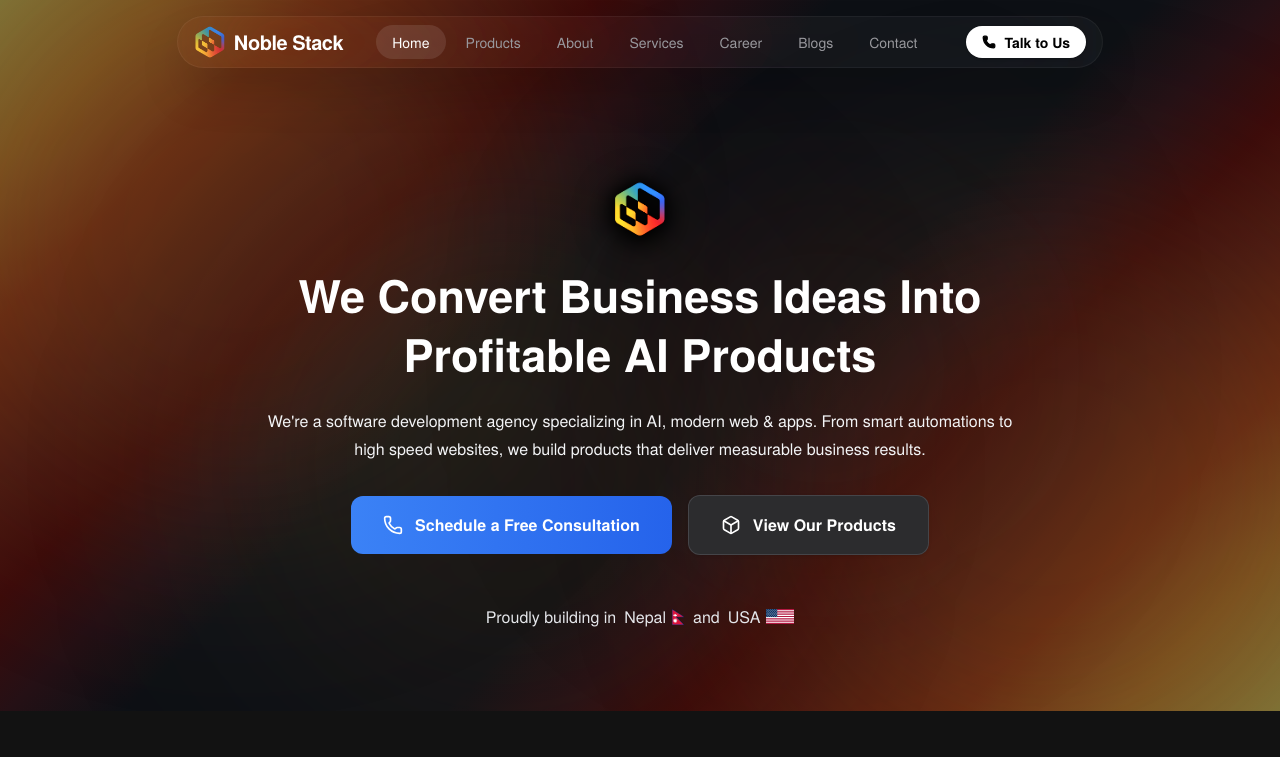
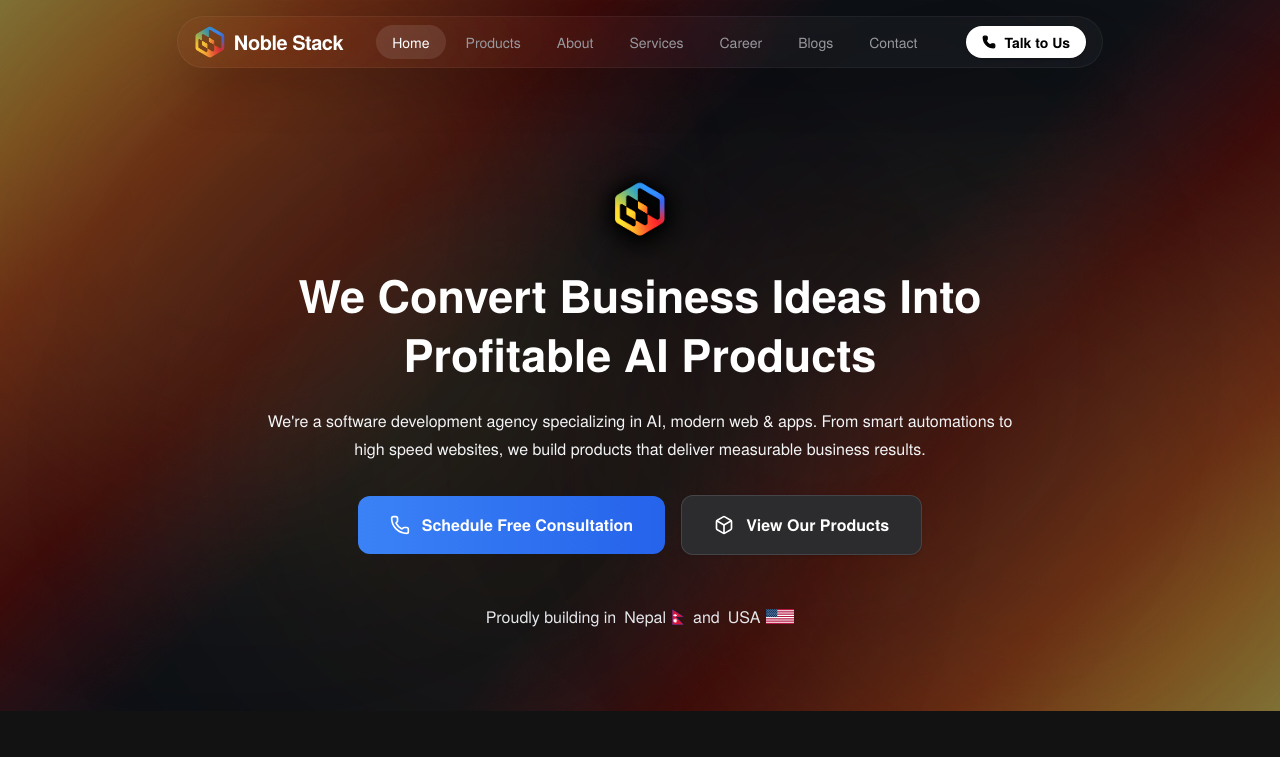
Before and after one commit to om202/NobleStack, a Next.js app: page / in a window 1280 px wide. Shown: the top 757 px of the page. Built offline with nearby package versions, Linux system fonts and the light colour scheme.

Commit message:
chore: refine consultation button text for conciseness

```diff
--- a/src/app/Home/L1.tsx
+++ b/src/app/Home/L1.tsx
@@ -119,7 +119,7 @@ export default function HeroSection() {
                 {/* Call to Action Buttons */}
                 <div className="flex flex-col sm:flex-row gap-4 justify-center items-center mb-10 mt-8">
                   <CTAButton variant="primary" icon={Phone} iconPosition="left" className="w-full sm:w-auto" href="https://calendar.app.google/mWmd6v421Pk66LQ26">
-                    Schedule a Free Consultation
+                    Schedule Free Consultation
                   </CTAButton>
                   <CTAButton variant="secondary" icon={Box} iconPosition="left" href="/Products" className="w-full sm:w-auto">
                     View Our Products
```
